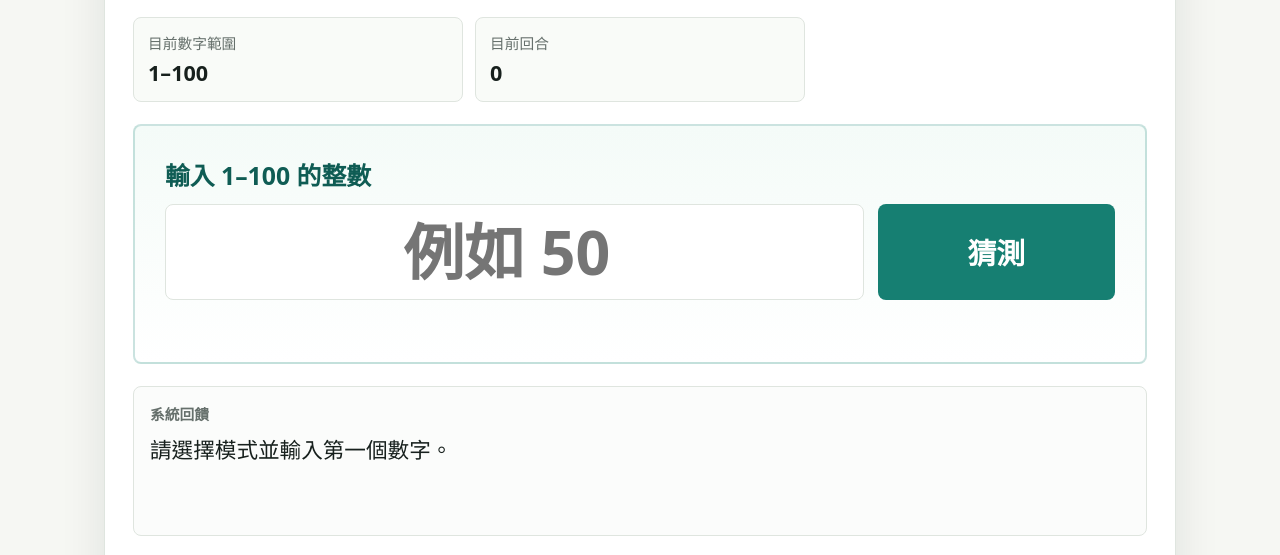
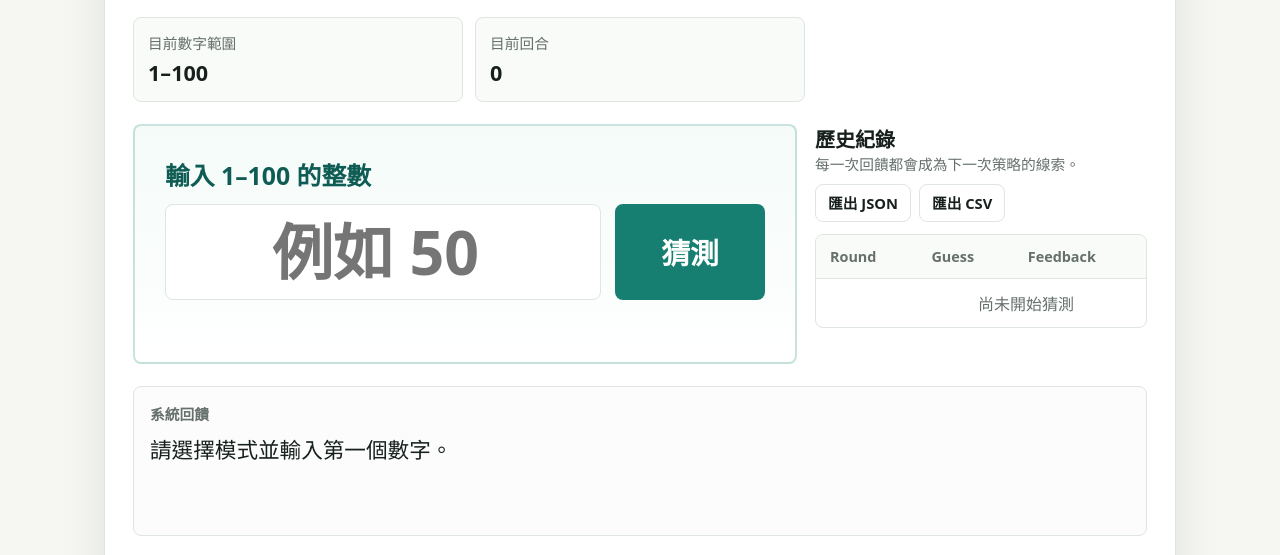
Before and after one commit to lakoxil/ai-monkey-game, a website with bundled scripts: page index.html in a window 1280 px wide. Shown: the part 240-795 px from the top of the page. Built offline with nearby package versions, Linux system fonts and the light colour scheme.

Commit message:
Place history beside guess controls

```diff
--- a/index.html
+++ b/index.html
@@ -37,6 +37,7 @@
           </div>
         </div>
 
+        <div class="play-workspace">
           <form class="guess-form" id="guessForm">
             <label for="guessInput">輸入 1–100 的整數</label>
             <div class="guess-controls">
@@ -55,11 +56,6 @@
             </div>
             <p class="input-help" id="inputHelp" role="alert"></p>
           </form>
-
-        <section class="feedback-box" aria-live="polite" aria-label="系統回饋">
-          <div class="feedback-title">系統回饋</div>
-          <p id="streamingFeedback"></p>
-        </section>
 
           <section class="history-section" aria-labelledby="history-title">
             <div class="section-row">
@@ -86,6 +82,12 @@
               </table>
             </div>
           </section>
+        </div>
+
+        <section class="feedback-box" aria-live="polite" aria-label="系統回饋">
+          <div class="feedback-title">系統回饋</div>
+          <p id="streamingFeedback"></p>
+        </section>
 
         <div id="analysisRoot"></div>
       </section>
--- a/styles.css
+++ b/styles.css
@@ -217,8 +217,19 @@ h2 {
   color: var(--success);
 }
 
+.play-workspace {
+  display: grid;
+  grid-template-columns: minmax(0, 2fr) minmax(320px, 1fr);
+  gap: 18px;
+  align-items: start;
+  margin-top: 22px;
+}
+
+.play-workspace > * {
+  min-width: 0;
+}
+
 .guess-form {
-  margin-top: 22px;
   border: 2px solid rgba(22, 127, 114, 0.22);
   border-radius: 8px;
   padding: clamp(18px, 4vw, 30px);
@@ -291,6 +302,23 @@ input[type="number"]:focus {
 
 .history-actions {
   flex-wrap: wrap;
+  gap: 8px;
+}
+
+.play-workspace .history-section {
+  margin-top: 0;
+}
+
+.play-workspace .section-row {
+  align-items: flex-start;
+  flex-direction: column;
+  gap: 10px;
+}
+
+.play-workspace .secondary-button {
+  min-height: 38px;
+  padding: 0 12px;
+  font-size: 0.92rem;
 }
 
 .table-wrap {
@@ -305,6 +333,10 @@ table {
   width: 100%;
   min-width: 620px;
   border-collapse: collapse;
+}
+
+.play-workspace table {
+  min-width: 420px;
 }
 
 th,
@@ -563,6 +595,14 @@ tbody tr:last-child td {
     grid-template-columns: 1fr;
   }
 
+  .play-workspace {
+    grid-template-columns: 1fr;
+  }
+
+  .play-workspace .section-row {
+    align-items: stretch;
+  }
+
   .guess-controls {
     grid-template-columns: 1fr;
   }
```
Lines whose indentation alone changed are shown as unchanged.
